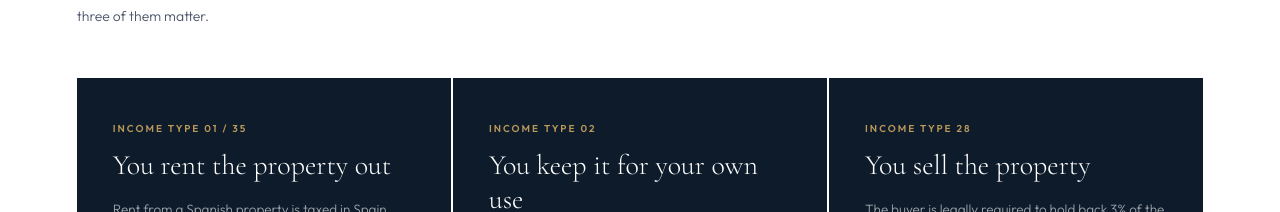
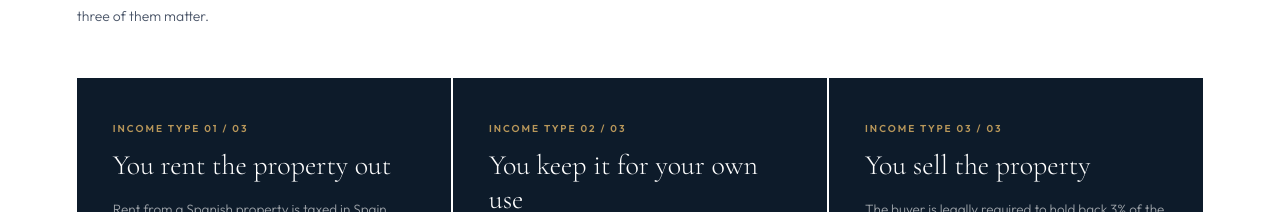
Before and after one commit to Ivanrm01/IRM-Abogados, a Next.js app: page /modelo-210-non-resident-tax in a window 1280 px wide. Shown: the part 1104-1316 px from the top of the page. Built offline with nearby package versions, Linux system fonts and the light colour scheme; no server answers.

Commit message:
Update page.jsx

```diff
--- a/app/modelo-210-non-resident-tax/page.jsx
+++ b/app/modelo-210-non-resident-tax/page.jsx
@@ -25,7 +25,7 @@ export const metadata = {
 
 const cases = [
   {
-    tag: 'Income type 01 / 35',
+    tag: 'Income type 01 / 03',
     title: 'You rent the property out',
     desc:
       'Rent from a Spanish property is taxed in Spain, whether the tenant is long-term, seasonal or a holiday booking. The tax agency already receives the data: booking platforms report through the DAC7 rules and the Land Registry, the cadastre and Spanish banks all feed the same file.',
@@ -39,7 +39,7 @@ const cases = [
       'From the 2026 tax year the return is filed between 1 and 20 April of the following year, and expenses must be itemised in a new annex.',
   },
   {
-    tag: 'Income type 02',
+    tag: 'Income type 02 / 03',
     title: 'You keep it for your own use',
     desc:
       'This is the obligation owners are most often unaware of. If the property is not rented out, Spanish law still treats it as producing income for you — a notional amount calculated on the cadastral value shown on your IBI receipt. Nothing has to happen for the tax to arise: owning the property is enough.',
@@ -53,7 +53,7 @@ const cases = [
       'A typical bill is modest. The problem is that it repeats every year, and unfiled years accumulate with surcharges and interest.',
   },
   {
-    tag: 'Income type 28',
+    tag: 'Income type 03 / 03',
     title: 'You sell the property',
     desc:
       'The buyer is legally required to hold back 3% of the price and pay it to the tax agency on your account using form 211. You then declare the actual gain or loss. The 3% is a payment on account, not the tax itself — quite often it is more than the tax due, and the difference has to be claimed back.',
```
